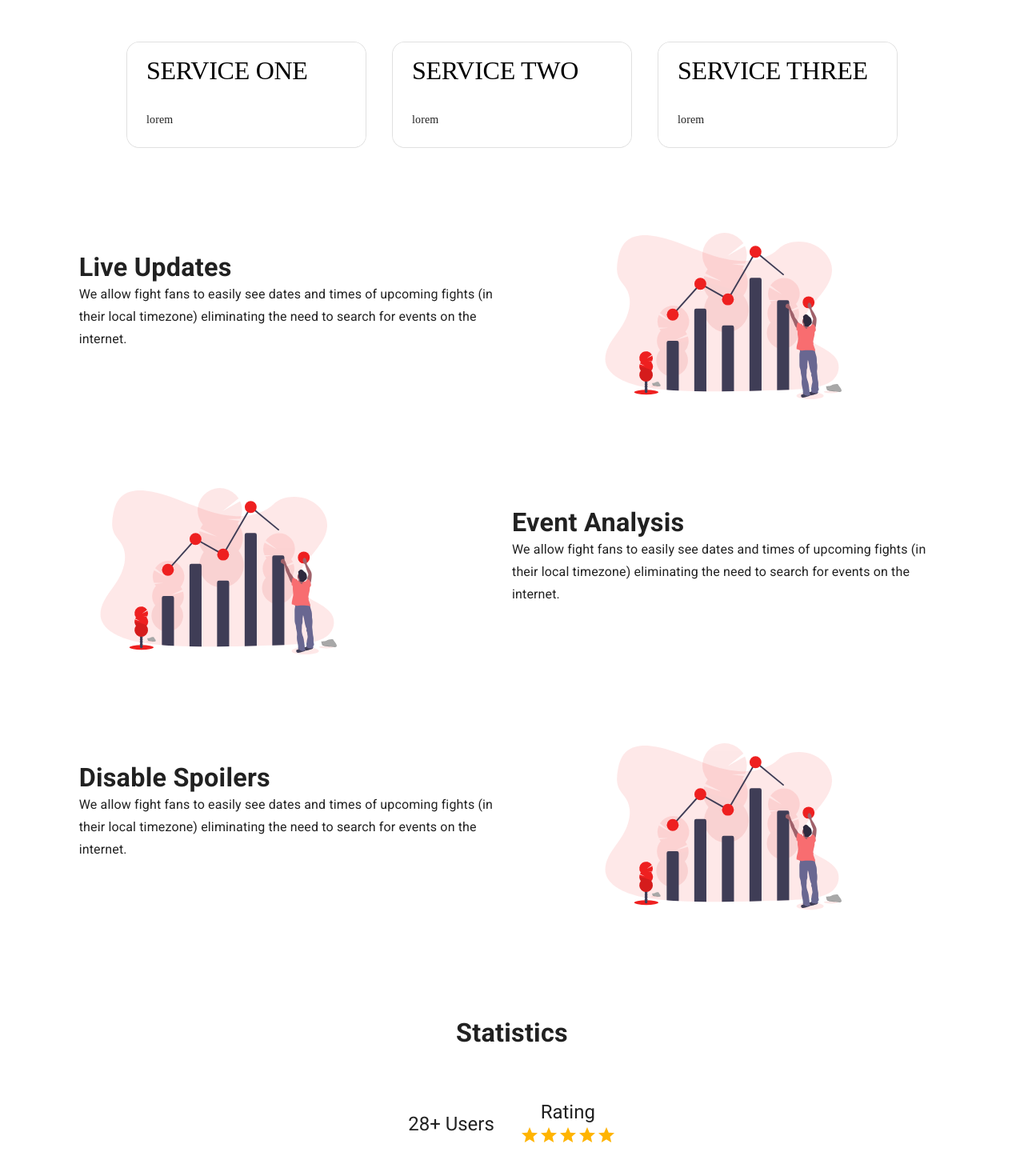
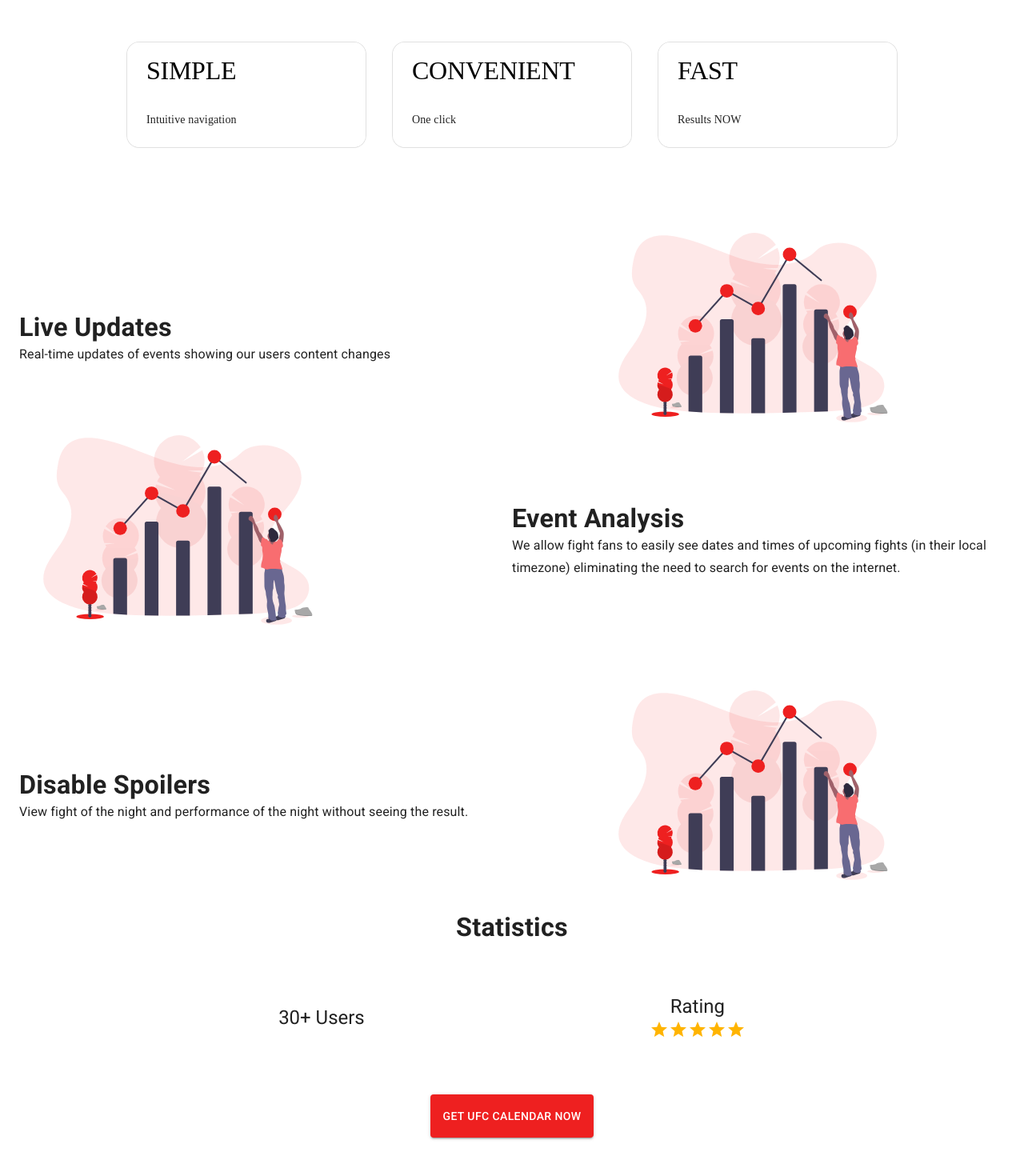
Before and after one commit to issackj1/UFCEvents-LandingPage, a React (Create React App) app: page / in a window 1280 px wide. Shown: the part 840-2310 px from the top of the page at 80% size. Built offline with nearby package versions, Linux system fonts and the light colour scheme.

Commit message:
clean up

```diff
--- a/src/App.js
+++ b/src/App.js
@@ -2,53 +2,28 @@ import Layout from "./components/layout/Layout";
 import { Button, Grid, Typography } from "@material-ui/core";
 import SvgCharts from "./svg/SvgCharts";
 import CustomCards from "./components/CustomCards";
-import PromoTile from "./images/one.png";
 import React from "react";
 import { Rating } from "@material-ui/lab";
+import Home from "./components/Home";
 
 const App = () => {
   return (
     <Layout>
-      <Grid container direction={"column"} alignItems={"center"} spacing={8}>
+      <Grid
+        container
+        direction={"column"}
+        justify={"space-between"}
+        alignItems={"stretch"}
+        spacing={8}
+      >
         <Grid item>
-          <Grid container direction={"row"} justify={"space-between"}>
-            <Grid item sm={12} md={6}>
-              <Typography
-                variant={"h2"}
-                style={{ paddingTop: "4em", fontWeight: "bolder" }}
-                gutterBottom
-              >
-                UFC Calendar - With live updates
-              </Typography>
-              <Typography variant={"h5"} gutterBottom>
-                Conveniently get live updates of UFC events and view
-                previous/upcoming events with one click.
-              </Typography>
-              <Button
-                variant={"contained"}
-                color="primary"
-                href={
-                  "https://chrome.google.com/webstore/detail/ufc-calendar-with-live-up/pdagojbjdekpdicaefbiolkpgobiaoch"
-                }
-                target={"_blank"}
-                rel={"noopener noreferrer nofollow"}
-                style={{ margin: "2em 0 1em 0", padding: 15 }}
-              >
-                Download Chrome Extension
-              </Button>
-              <Typography variant={"subtitle1"} color={"textSecondary"}>
-                It's Free!
-              </Typography>
-            </Grid>
-            <Grid item sm={12} md={5} style={{ paddingTop: "11em" }}>
-              <img src={PromoTile} alt="logo" height={500} />
-            </Grid>
-          </Grid>
+          <Home />
         </Grid>
         <Grid item id={"features"}>
           <Typography
             variant={"h4"}
             style={{ paddingTop: "2em", fontWeight: "bolder" }}
+            align={"center"}
           >
             Main Features
           </Typography>
@@ -57,8 +32,13 @@ const App = () => {
           <CustomCards />
         </Grid>
         <Grid item id={"services"}>
-          <Grid container direction={"row"} justify={"space-between"}>
-            <Grid item sm={12} md={6}>
+          <Grid
+            container
+            direction={"row"}
+            justify={"space-between"}
+            alignItems={"center"}
+          >
+            <Grid item sm={12} md={5}>
               <Typography
                 variant={"h4"}
                 style={{ paddingTop: "2em", fontWeight: "bolder" }}
@@ -66,20 +46,23 @@ const App = () => {
                 Live Updates
               </Typography>
               <Typography variant={"subtitle1"}>
-                We allow fight fans to easily see dates and times of upcoming
-                fights (in their local timezone) eliminating the need to search
-                for events on the internet.
+                Real-time updates of events showing our users content changes
               </Typography>
             </Grid>
             <Grid item sm={12} md={5} style={{ paddingTop: "3em" }}>
-              <SvgCharts />
+              <SvgCharts viewBox={"-100 0 1700 784.41"} />
             </Grid>
           </Grid>
         </Grid>
         <Grid item>
-          <Grid container direction={"row"} justify={"space-between"}>
+          <Grid
+            container
+            direction={"row"}
+            justify={"space-between"}
+            alignItems={"center"}
+          >
             <Grid item sm={12} md={5} style={{ paddingTop: "3em" }}>
-              <SvgCharts />
+              <SvgCharts viewBox={"-100 0 1700 784.41"} />
             </Grid>
             <Grid item sm={12} md={6}>
               <Typography
@@ -97,7 +80,12 @@ const App = () => {
           </Grid>
         </Grid>
         <Grid item>
-          <Grid container direction={"row"} justify={"space-between"}>
+          <Grid
+            container
+            direction={"row"}
+            justify={"space-between"}
+            alignItems={"center"}
+          >
             <Grid item sm={12} md={6}>
               <Typography
                 variant={"h4"}
@@ -106,13 +94,12 @@ const App = () => {
                 Disable Spoilers
               </Typography>
               <Typography variant={"subtitle1"}>
-                We allow fight fans to easily see dates and times of upcoming
-                fights (in their local timezone) eliminating the need to search
-                for events on the internet.
+                View fight of the night and performance of the night without
+                seeing the result.
               </Typography>
             </Grid>
             <Grid item sm={12} md={5} style={{ paddingTop: "3em" }}>
-              <SvgCharts />
+              <SvgCharts viewBox={"-100 0 1700 784.41"} />
             </Grid>
           </Grid>
         </Grid>
@@ -120,6 +107,7 @@ const App = () => {
           <Typography
             variant={"h4"}
             style={{ paddingTop: "2em", fontWeight: "bolder" }}
+            align={"center"}
           >
             Statistics
           </Typography>
@@ -127,12 +115,12 @@ const App = () => {
         <Grid item>
           <Grid
             container
-            justify={"space-between"}
+            justify={"space-evenly"}
             alignItems={"center"}
             spacing={4}
           >
             <Grid item>
-              <Typography variant={"h5"}>28+ Users</Typography>
+              <Typography variant={"h5"}>30+ Users</Typography>
             </Grid>
             <Grid item>
               <Grid container direction={"column"} alignItems={"center"}>
@@ -152,6 +140,7 @@ const App = () => {
           </Grid>
         </Grid>
         <Grid item>
+          <Typography align={"center"}>
             <Button
               variant={"contained"}
               color="primary"
@@ -164,6 +153,7 @@ const App = () => {
             >
               Get UFC Calendar Now
             </Button>
+          </Typography>
         </Grid>
       </Grid>
     </Layout>
--- a/src/components/CustomCards.js
+++ b/src/components/CustomCards.js
@@ -82,22 +82,22 @@ export const SolidGameCardDemo = React.memo(function SolidGameCard() {
         <Grid item>
           <CustomCard
             classes={styles}
-            title={"Service One"}
-            subtitle={"lorem"}
+            title={"Simple"}
+            subtitle={"Intuitive navigation"}
           />
         </Grid>
         <Grid item>
           <CustomCard
             classes={styles2}
-            title={"Service Two"}
-            subtitle={"lorem"}
+            title={"Convenient"}
+            subtitle={"One click"}
           />
         </Grid>
         <Grid item>
           <CustomCard
             classes={styles3}
-            title={"Service Three"}
-            subtitle={"lorem"}
+            title={"Fast"}
+            subtitle={"Results NOW"}
           />
         </Grid>
       </Grid>
--- /dev/null
+++ b/src/components/Home.js
@@ -0,0 +1,43 @@
+import { Button, Grid, Typography } from "@material-ui/core";
+import PromoTile from "../images/one.png";
+import React from "react";
+
+const Home = () => {
+  return (
+    <Grid container direction={"row"} justify={"space-between"}>
+      <Grid item sm={12} md={6}>
+        <Typography
+          variant={"h2"}
+          style={{ paddingTop: "4em", fontWeight: "bolder" }}
+          gutterBottom
+        >
+          UFC Calendar - With live updates
+        </Typography>
+        <Typography variant={"h5"} gutterBottom>
+          Conveniently get live updates of UFC events and view previous/upcoming
+          events with one click.
+        </Typography>
+        <Button
+          variant={"contained"}
+          color="primary"
+          href={
+            "https://chrome.google.com/webstore/detail/ufc-calendar-with-live-up/pdagojbjdekpdicaefbiolkpgobiaoch"
+          }
+          target={"_blank"}
+          rel={"noopener noreferrer nofollow"}
+          style={{ margin: "2em 0 1em 0", padding: 15 }}
+        >
+          Download Chrome Extension
+        </Button>
+        <Typography variant={"subtitle1"} color={"textSecondary"}>
+          It's Free!
+        </Typography>
+      </Grid>
+      <Grid item sm={12} md={5} style={{ paddingTop: "11em" }}>
+        <img src={PromoTile} alt="logo" height={500} />
+      </Grid>
+    </Grid>
+  );
+};
+
+export default Home;
--- a/src/svg/SvgCharts.js
+++ b/src/svg/SvgCharts.js
@@ -2,12 +2,8 @@ import React from "react";
 
 const mainColor = "#ee2020";
 
-const SvgCharts = () => (
-  <svg
-    data-name="Layer 1"
-    xmlns="http://www.w3.org/2000/svg"
-    viewBox="-100 0 1700 784.41"
-  >
+const SvgCharts = ({ viewBox }) => (
+  <svg data-name="Layer 1" xmlns="http://www.w3.org/2000/svg" viewBox={viewBox}>
     <defs>
       <linearGradient
         id="a"
```
Lines whose indentation alone changed are shown as unchanged.
